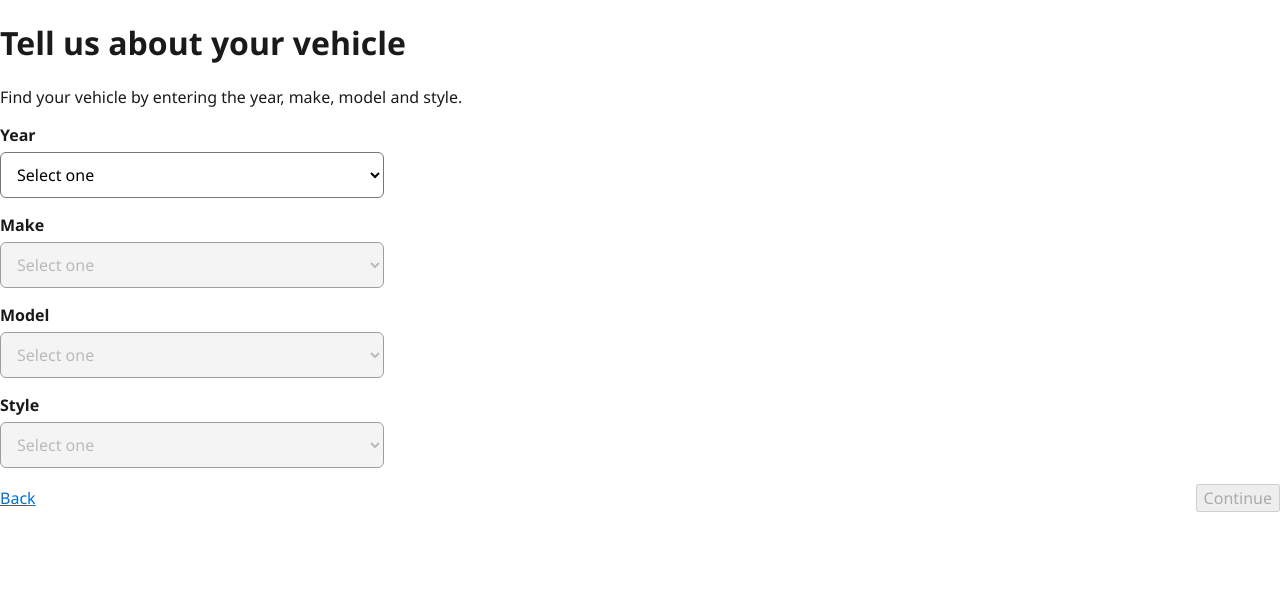
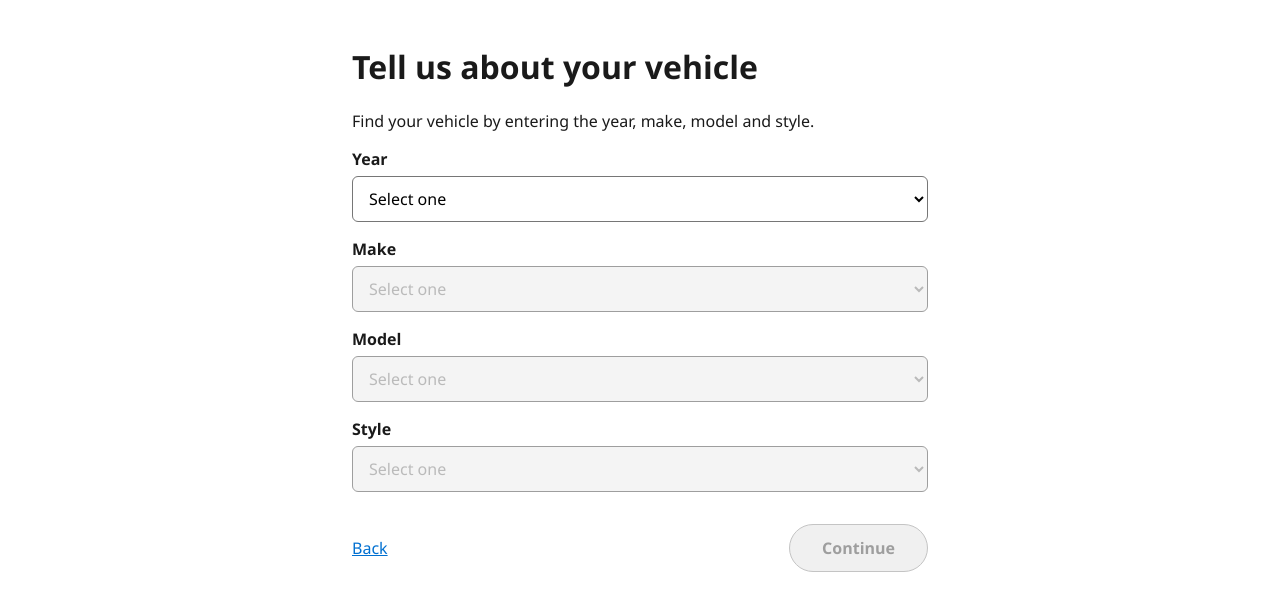
Before and after one commit to jordan-white-dev/quote-funnel-demo, a Vue app: page /vehicle in a window 1280 px wide. Shown: the top 610 px of the page. Built offline with nearby package versions, Linux system fonts and the light colour scheme; the HTML template or start-up script is replaced by a standard one.

Commit message:
feat(ui): center funnel in 36rem column and style primary buttons

```diff
--- a/src/assets/main.css
+++ b/src/assets/main.css
@@ -7,6 +7,7 @@
 :root {
   --color-accent: #d81e05;
   --color-accent-soft: #fdf0ee;
+  --color-accent-strong: #b01a04;
   --color-border: #c4c4c4;
   --color-focus: #0070d1;
   --color-success: #1e7e34;
@@ -18,6 +19,12 @@ body {
   font-family: 'Segoe UI', Roboto, Helvetica, Arial, sans-serif;
   color: #1a1a1a;
   background-color: #fff;
+}
+
+.page-column {
+  max-width: 38rem;
+  margin-inline: auto;
+  padding: 1.5rem 1rem 2.5rem;
 }
 
 button,
--- a/src/components/BaseSelect.vue
+++ b/src/components/BaseSelect.vue
@@ -19,7 +19,6 @@ const model = defineModel<string>({ required: true })
   flex-direction: column;
   gap: 0.375rem;
   margin-bottom: 1rem;
-  max-width: 24rem;
 }
 
 .base-select-label {
--- a/src/components/CheckboxCard.vue
+++ b/src/components/CheckboxCard.vue
@@ -18,7 +18,7 @@ const model = defineModel<boolean>({ required: true })
   align-items: center;
   gap: 0.5rem;
   padding: 1.25rem 1rem;
-  width: 9rem;
+  flex: 1;
   border: 1px solid var(--color-border);
   border-radius: 0.5rem;
   cursor: pointer;
--- a/src/components/FunnelPage.vue
+++ b/src/components/FunnelPage.vue
@@ -5,6 +5,7 @@ type Props = {
   backToRoute?: string
   canContinue: boolean
   continueButtonLabel?: string
+  fullWidthContinue?: boolean
 }
 
 withDefaults(defineProps<Props>(), { continueButtonLabel: 'Continue' })
@@ -13,12 +14,12 @@ const emit = defineEmits<{ continueRequested: [] }>()
 </script>
 
 <template>
-  <main>
+  <main class="page-column">
     <slot name="banner" />
     <h1>{{ title }}</h1>
     <p v-if="subtitle">{{ subtitle }}</p>
     <slot />
-    <div class="buttons-footer">
+    <div class="buttons-footer" :class="{ 'buttons-footer--stacked': fullWidthContinue }">
       <RouterLink class="back-link" v-if="backToRoute" :to="{ name: backToRoute }">Back</RouterLink>
       <button
         class="continue-button"
@@ -36,11 +37,52 @@ const emit = defineEmits<{ continueRequested: [] }>()
 .buttons-footer {
   display: flex;
   align-items: center;
+  margin-block-start: 2rem;
 }
+
+.buttons-footer--stacked {
+  flex-direction: column-reverse;
+  align-items: stretch;
+  gap: 1rem;
+}
+
+.buttons-footer--stacked .back-link {
+  align-self: flex-start;
+}
+
+.buttons-footer--stacked .continue-button {
+  margin-left: 0;
+}
+
 .back-link {
   color: #0070d1;
 }
+
 .continue-button {
   margin-left: auto;
+  padding: 0.75rem 2rem;
+  border: 1px solid transparent;
+  border-radius: 999px;
+  background: var(--color-accent);
+  color: #fff;
+  font-weight: 600;
+  cursor: pointer;
+  transition: background-color 0.15s ease;
+}
+
+.continue-button:not(:disabled):hover {
+  background: var(--color-accent-strong);
+}
+
+.continue-button:focus-visible {
+  outline: 2px solid var(--color-focus);
+  outline-offset: 2px;
+}
+
+.continue-button:disabled {
+  background: #f0f0f0;
+  border-color: var(--color-border);
+  color: #9e9e9e;
+  cursor: not-allowed;
 }
 </style>
--- a/src/views/ContactView.vue
+++ b/src/views/ContactView.vue
@@ -58,7 +58,6 @@ const store = useFunnelStore()
   display: flex;
   flex-direction: column;
   gap: 1rem;
-  max-width: 26rem;
   margin-block: 1.5rem;
 }
 
--- a/src/views/PlanView.vue
+++ b/src/views/PlanView.vue
@@ -79,10 +79,24 @@ const PAYMENT_OPTIONS: Array<{ label: string; value: PaymentMethod }> = [
 }
 
 .plan-row {
+  --plan-row-width: min(60rem, 100vw - 3rem);
   display: flex;
   gap: 1rem;
   align-items: stretch;
   margin-block: 1.5rem;
+  width: var(--plan-row-width);
+  margin-inline: calc((100% - var(--plan-row-width)) / 2);
+}
+
+@media (max-width: 45rem) {
+  .plan-row {
+    --plan-row-width: 100%;
+    flex-direction: column;
+  }
+
+  .plan-row .radio-card {
+    flex: none;
+  }
 }
 
 .plan-row .radio-card {
--- a/src/views/ReviewView.vue
+++ b/src/views/ReviewView.vue
@@ -19,7 +19,7 @@ const isSubmitted = ref(false)
 </script>
 
 <template>
-  <main v-if="isSubmitted" class="success">
+  <main v-if="isSubmitted" class="success page-column">
     <h1>You're all set! ✅</h1>
     <p>We'll see you {{ store.serviceSchedule.slot }}.</p>
     <RouterLink class="home-link" :to="{ name: 'landing' }">Back to home</RouterLink>
@@ -33,6 +33,7 @@ const isSubmitted = ref(false)
     :can-continue="paymentChoice !== ''"
     continue-button-label="Submit"
     @continue-requested="isSubmitted = true"
+    full-width-continue
   >
     <hr />
 
@@ -164,7 +165,6 @@ hr {
   display: flex;
   flex-direction: column;
   gap: 0.75rem;
-  max-width: 26rem;
   margin-block: 1.5rem;
 }
 
--- a/src/views/ScheduleView.vue
+++ b/src/views/ScheduleView.vue
@@ -110,7 +110,6 @@ const TIME_SLOTS = [
   display: flex;
   flex-direction: column;
   gap: 0.75rem;
-  max-width: 26rem;
 }
 
 section {
--- a/src/views/ZipView.vue
+++ b/src/views/ZipView.vue
@@ -29,7 +29,6 @@ onBeforeUnmount(() => clearTimeout(sendTimerId))
     @continue-requested="router.push({ name: 'plan' })"
   >
     <BaseInput
-      class="zip-code-input"
       label="Service ZIP"
       inputmode="numeric"
       autocomplete="postal-code"
@@ -68,15 +67,10 @@ onBeforeUnmount(() => clearTimeout(sendTimerId))
 </template>
 
 <style scoped>
-:deep(.zip-code-input) {
-  max-width: 12rem;
-}
-
 .email-capture {
   display: flex;
   flex-direction: column;
   gap: 0.75rem;
-  max-width: 26rem;
   margin-block: 2rem;
   padding: 1.5rem;
   border: 1px solid var(--color-border);
```
